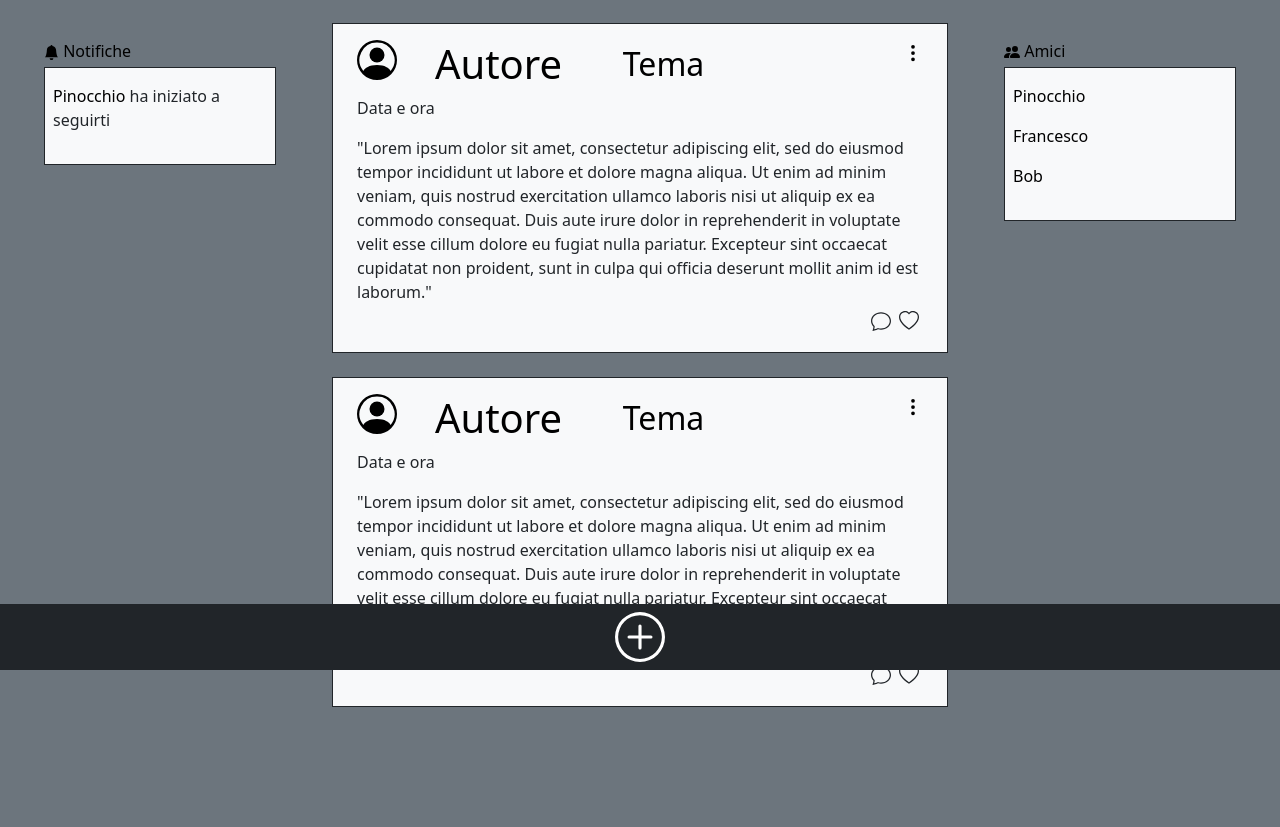
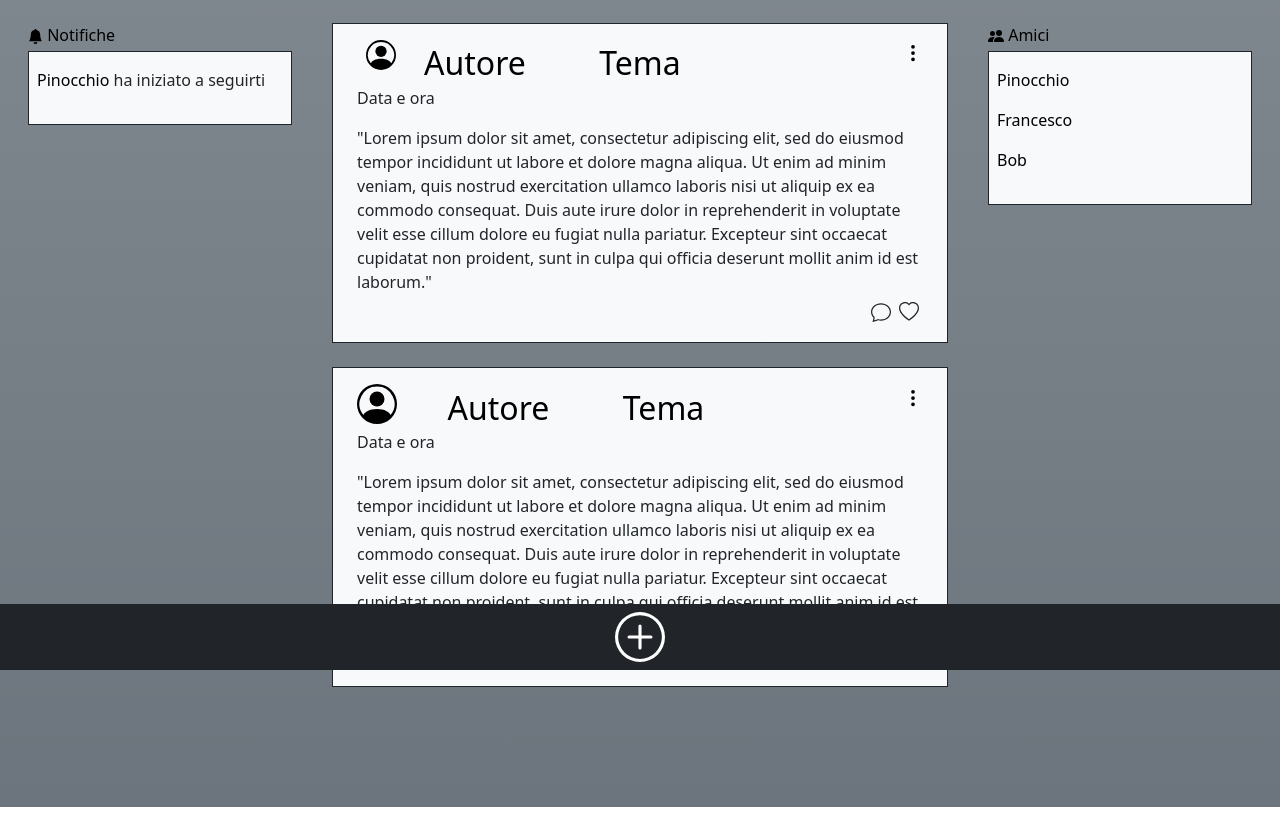
Before and after one commit to Fracarlucci/OnTopic, a PHP site: page /html/index.html in a window 1280 px wide. Shown: the part 130-957 px from the top of the page. Run offline with PHP 8.4, Linux system fonts and the light colour scheme; grey boxes are pictures that could not be loaded.

Commit message:
Fix bugs

```diff
--- a/src/css/style.css
+++ b/src/css/style.css
@@ -33,7 +33,7 @@ body>footer {
     width: 100%;
 }
 
-section h2 {
+section h1, h2 {
     position: relative;
     top: 10%;
 }
@@ -41,6 +41,7 @@ section h2 {
 aside a {
     color: #000;
 }
+
 /* Desktop */
 @media screen and (min-width: 768px) {
     #logoMobile, .dividerClass, #bell{
@@ -59,3 +60,9 @@ aside a {
         display: none;
     }
 }
+
+@media screen and (min-width: 768px) {
+    h1, h2 {
+        font-size: 2.5vw;
+    }
+}
--- a/src/html/index.html
+++ b/src/html/index.html
@@ -10,7 +10,7 @@
         <link href="https://cdn.jsdelivr.net/npm/bootstrap@5.2.3/dist/css/bootstrap.min.css" rel="stylesheet" integrity="sha384-rbsA2VBKQhggwzxH7pPCaAqO46MgnOM80zW1RWuH61DGLwZJEdK2Kadq2F9CUG65" crossorigin="anonymous">
         <link rel="stylesheet" href="../css/style.css">
     </head>
-    <body class="bg-secondary bg-background">
+    <body class="bg-secondary bg-gradient">
         <header class="bg-dark py-2">
 
             <!-- Logo -->
@@ -70,7 +70,7 @@
         <div class="container-fluid">
             <div class="row">
                 <div class="col-3">
-                    <aside class="m-4 px-2 py-3">
+                    <aside class="m-2 px-2 py-3">
                         <!-- Bell icon -->
                         <a href="#">
                             <svg xmlns="http://www.w3.org/2000/svg" width="15" height="15" fill="currentColor" class="bi bi-bell-fill" viewBox="0 0 16 16">
@@ -84,27 +84,27 @@
                     </aside>
                 </div>
 
-                <div class="col-6">
+                <div class="col-md-6 col-sm-12">
                     <section class="bg-light border border-dark my-4 px-4 py-3">
                         <header>
                             <div class="d-flex flex-row">
                                 <!-- User icon -->
-                                <div class="d-flex justify-content-start col-1">
+                                <div class="d-flex justify-content-center col-1 prova">
                                     <a href="#">
-                                        <svg xmlns="http://www.w3.org/2000/svg" width="40" height="40" fill="currentColor" class="bi bi-person-circle" viewBox="0 0 16 16">
+                                        <svg xmlns="http://www.w3.org/2000/svg" width="30" height="30" fill="currentColor" class="bi bi-person-circle" viewBox="0 0 16 16">
                                             <path d="M11 6a3 3 0 1 1-6 0 3 3 0 0 1 6 0z"/>
                                             <path fill-rule="evenodd" d="M0 8a8 8 0 1 1 16 0A8 8 0 0 1 0 8zm8-7a7 7 0 0 0-5.468 11.37C3.242 11.226 4.805 10 8 10s4.757 1.225 5.468 2.37A7 7 0 0 0 8 1z"/>
                                         </svg>
                                     </a>
                                 </div>
                                 <!-- Username -->
-                                <div class="d-flex justify-content-center col-4">
+                                <div class="d-flex justify-content-center col-3 prova">
                                     <a href="#">
                                         <h1>Autore</h1>
                                     </a>
                                 </div>
                                 <!-- Theme -->
-                                <div class="d-flex justify-content-center col-3">
+                                <div class="d-flex justify-content-center col-4">
                                     <a href="#">
                                         <h2>Tema</h2>
                                     </a>
@@ -197,7 +197,7 @@
                     </section>
                 </div>
                 <div class="col-3">
-                    <aside class="m-4 px-2 py-3">
+                    <aside class="m-2 px-2 py-3">
                         <!-- Friends icon -->
                         <a href="#">
                             <svg xmlns="http://www.w3.org/2000/svg" width="16" height="16" fill="currentColor" class="bi bi-people-fill" viewBox="0 0 16 16">
```
